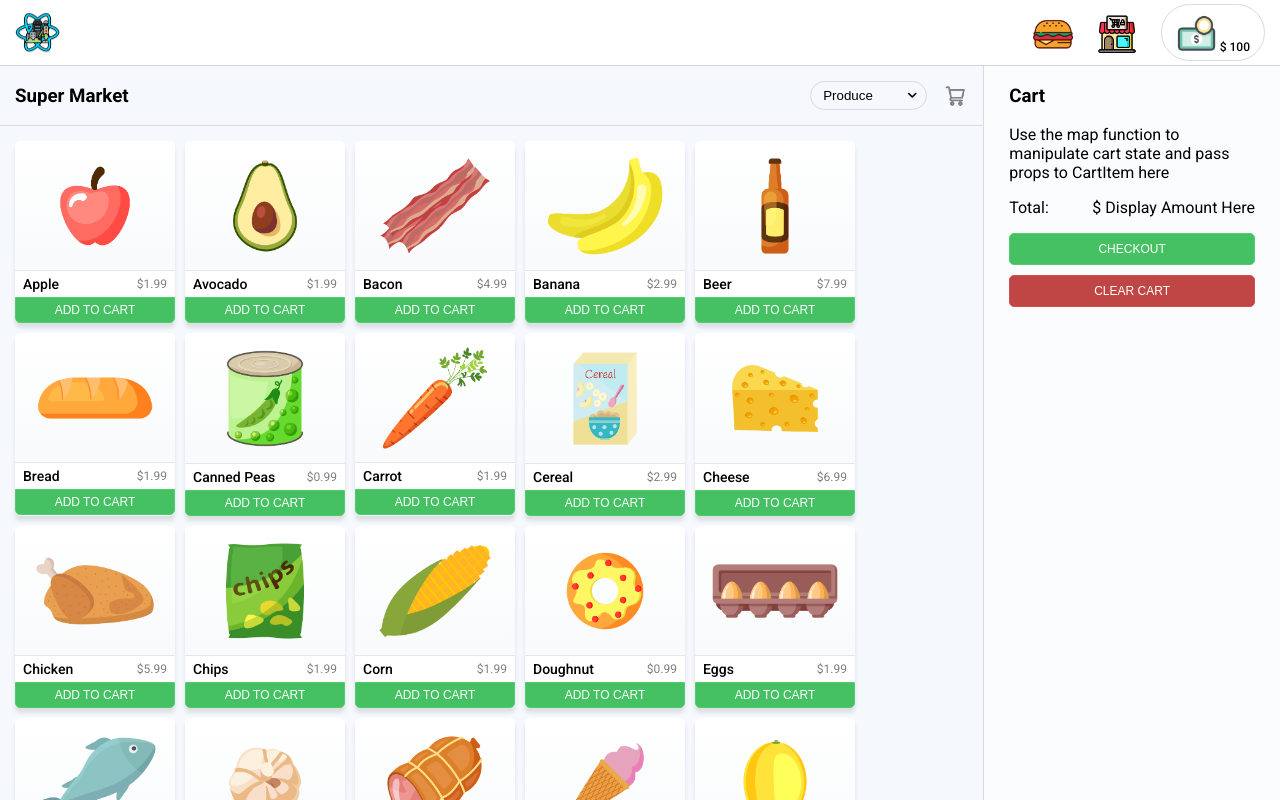
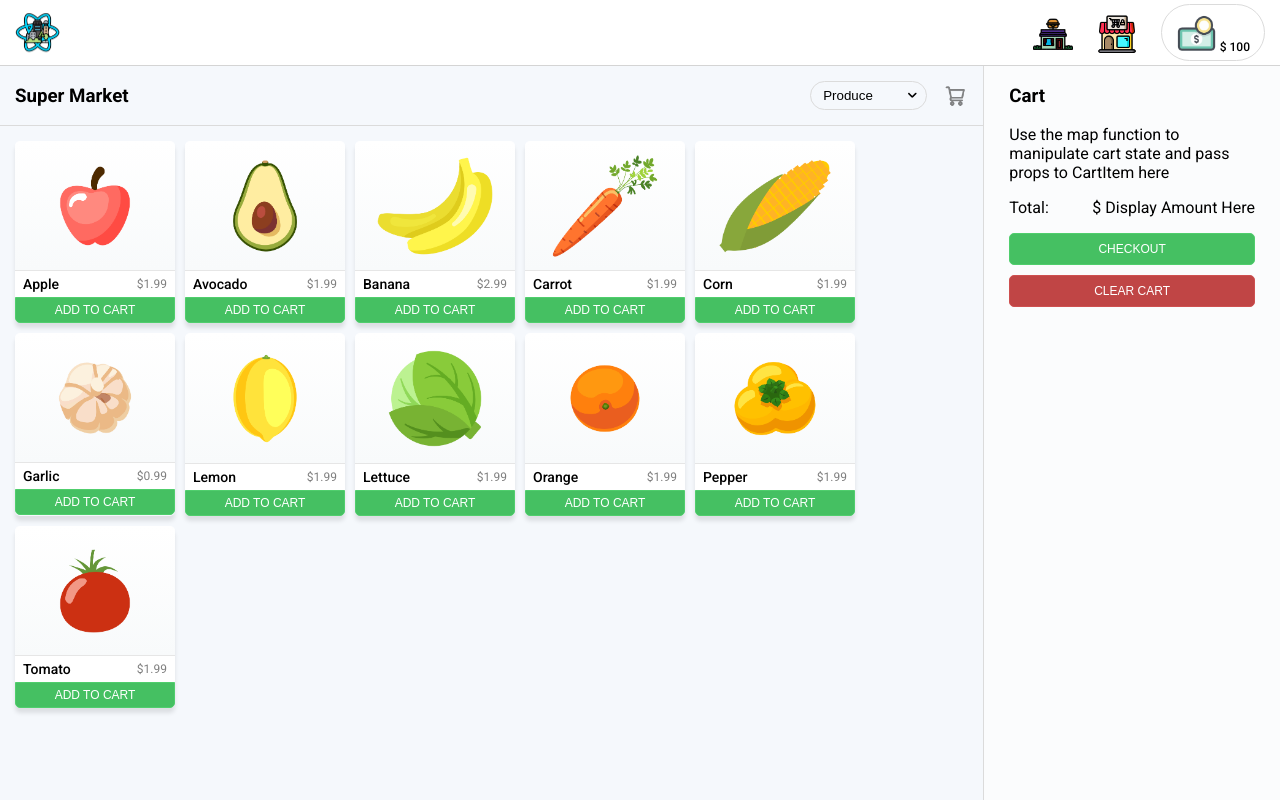
Before and after one commit to SullyDurgin/reactville-lab, a React (Create React App) app: page /market in a window 1280 px wide. Built offline with nearby package versions, Linux system fonts and the light colour scheme; a web font is replaced by a local one.

Commit message:
marketplace

```diff
--- a/src/Components/SuperMarket/CategoryMenu.jsx
+++ b/src/Components/SuperMarket/CategoryMenu.jsx
@@ -1,10 +1,13 @@
 import React from 'react'
 
 const CategoryMenu = (props) => {
-  const categories = [...new Set(props.products.map((product) => product.category))]
 
+  const categories= [...new Set(props.products.map(
+    (product) => product.category
+))]
+console.log('categories are: ', categories)
   return (
-    <select onChange={(e) => props.setProductCategory(e.target.value)} >
+    <select onChange={(event) => props.setProductCategory(event.target.value)}>
       {categories.map((category, idx) => (
         <option key={idx} value={category}>
           {category}
--- a/src/Components/SuperMarket/DisplayProducts.jsx
+++ b/src/Components/SuperMarket/DisplayProducts.jsx
@@ -1,14 +1,13 @@
-
-
 import React from 'react'
 import Product from './Product'
 
 const DisplayProducts = (props) => {
 
+  // if(props.products.category === props.productCategory)
   return (
     <div className="product-list">
       {props.products.map((product, index) => (
-        <Product product={product} key={index}/>
+        product.category === props.productCategory && <Product product={product} key={index}/>
       ))}
     </div>
   )
--- a/src/Components/SuperMarket/MarketNav.jsx
+++ b/src/Components/SuperMarket/MarketNav.jsx
@@ -1,4 +1,3 @@
-
 import React from 'react'
 import CategoryMenu from './CategoryMenu'
 
@@ -6,7 +5,7 @@ const MarketNav = (props) => {
   return (
     <nav>
       <h1>Super Market</h1>
-      <CategoryMenu products={props.products}/>
+      <CategoryMenu products={props.products} setProductCategory={props.setProductCategory} filter={props.filter}/>
       <button id="cart-button"></button>
     </nav>
   )
--- a/src/Components/SuperMarket/Product.jsx
+++ b/src/Components/SuperMarket/Product.jsx
@@ -6,7 +6,6 @@ const Product = (props) => {
       <img src={props.product.image} alt={props.product.name} />
       <section>
         <span>
-
           <p id="product-name">{props.product.name}</p>
           <p id="product-price">${props.product.price}</p>
         </span>
--- a/src/Components/SuperMarket/SuperMarket.jsx
+++ b/src/Components/SuperMarket/SuperMarket.jsx
@@ -1,4 +1,3 @@
-
 import React, { useState } from 'react'
 import '../../styles/super-market.css'
 
@@ -12,13 +11,15 @@ const SuperMarket = () => {
   console.log(products)
 
   const [cart, setCart] = useState([])
-  const [productCategory, setProductCategory] =('Produce')
+  const [productCategory, setProductCategory] = useState('Produce')
+
+  console.log('product category', productCategory)
 
   return (
     <div className="super-market">
       <section>
-        <MarketNav products={products}/>
-        <DisplayProducts products={products}/>
+        <MarketNav products={products} setProductCategory={setProductCategory}/>
+        <DisplayProducts products={products} productCategory={productCategory}/>
       </section>
 
       <Cart/>
```
Also changed, not shown: src/assets/burger.png.
